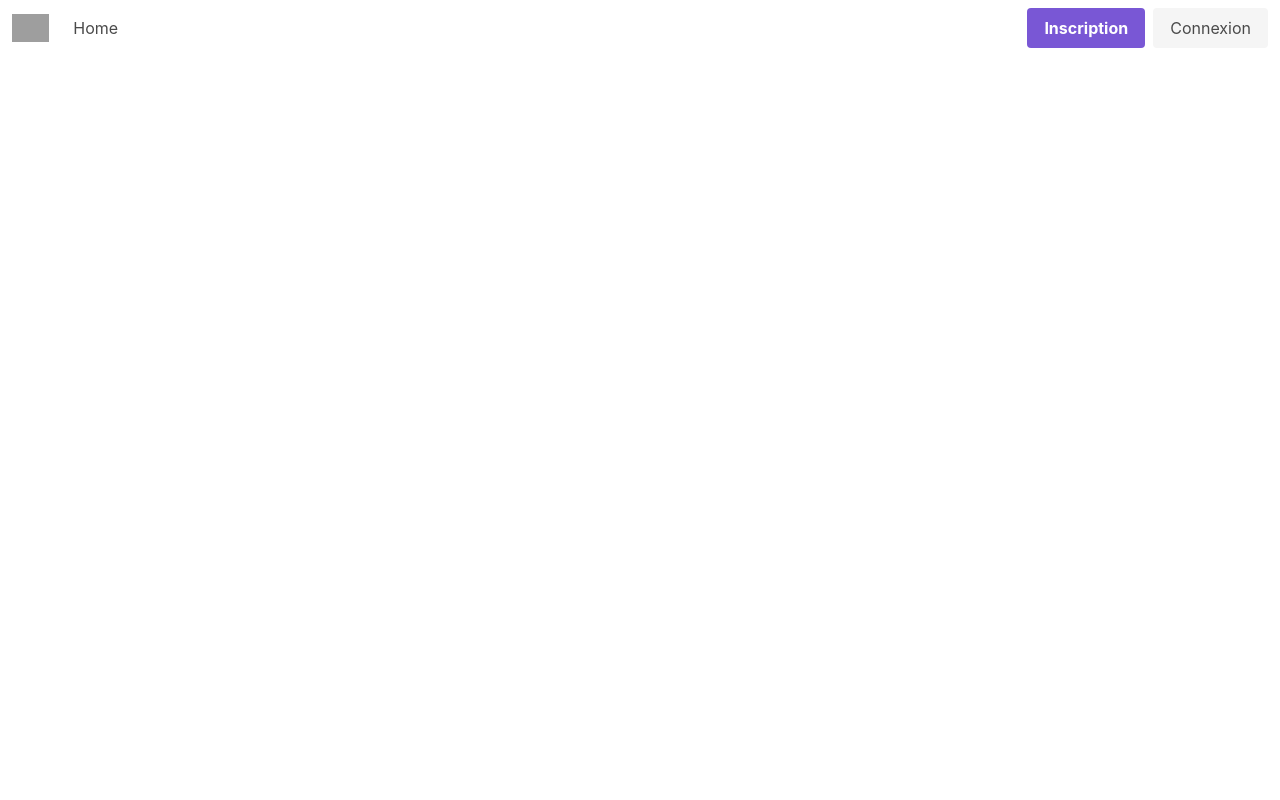
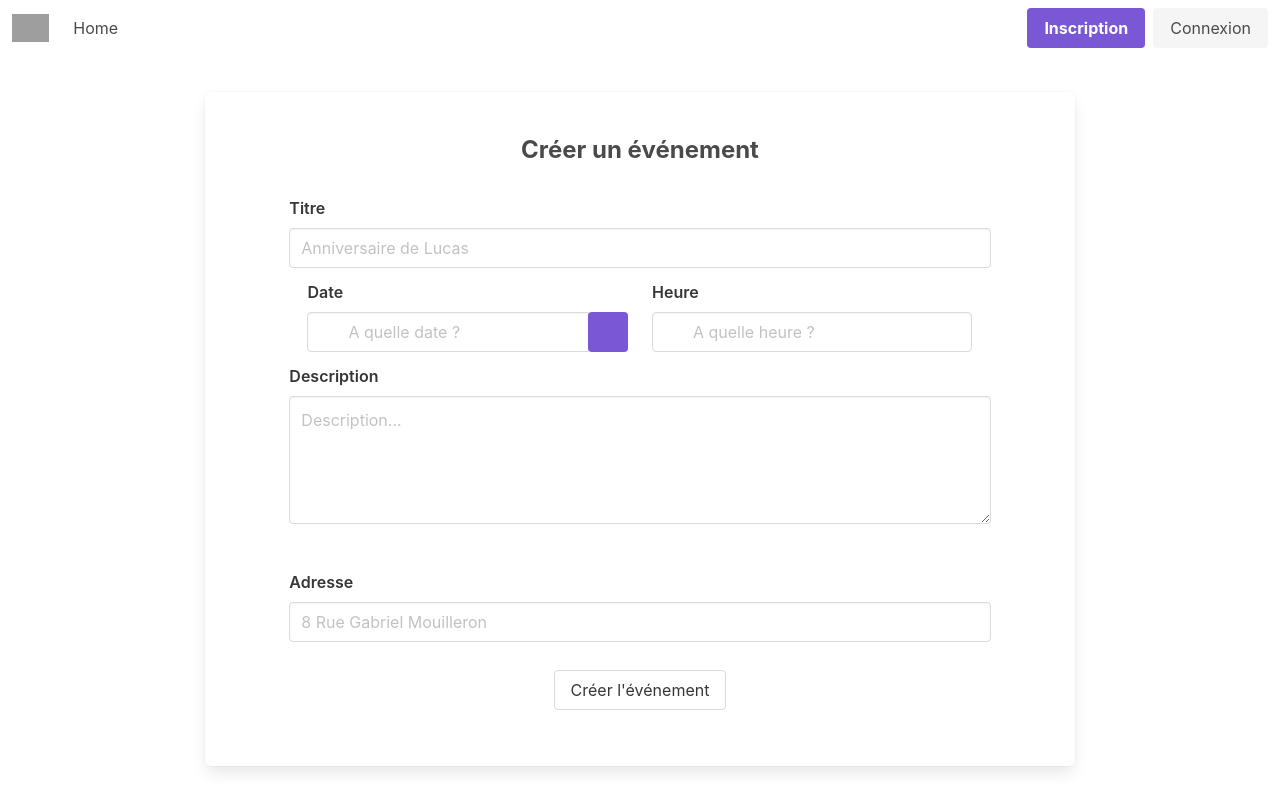
Before and after one commit to LucasHumbert/atelier2-front, a Vue app: page /create/event in a window 1280 px wide. Built offline with nearby package versions, Linux system fonts and the light colour scheme; no server answers; grey boxes are pictures that could not be loaded.

Commit message:
:sparkles: Creation event front, leaflet

```diff
--- /dev/null
+++ b/src/components/EventCreationComponent.vue
@@ -0,0 +1,142 @@
+<template>
+  <div class="columns is-multiline is-justify-content-center">
+    <form class="box column is-8 mt-6" @submit.prevent="signup">
+      <div class="column is-12">
+        <div>
+          <h1 class="has-text-centered is-size-4 pt-4">
+            <b>Créer un événement</b>
+          </h1>
+          <section class="pb-4 pl-6 pr-6 mt-4">
+            <div class="is-flex is-justify-content-center">
+              <b-field
+                  label="Titre"
+                  class="column is-12"
+              >
+                <b-input
+                    v-model="title"
+                    type="text"
+                    placeholder="Anniversaire de Lucas"
+                />
+              </b-field>
+            </div>
+            <div class="is-flex is-justify-content-center">
+              <section class="columns">
+                <div class="column is-half">
+                  <b-field label="Date">
+                    <b-datepicker
+                        ref="datepicker"
+                        expanded
+                        icon="calendar"
+                        placeholder="A quelle date ?">
+                    </b-datepicker>
+                    <b-button
+                        @click="$refs.datepicker.toggle()"
+                        icon-left="calendar-today"
+                        type="is-primary" />
+                  </b-field>
+                </div>
+                <div class="column is-half">
+                  <b-field label="Heure">
+                    <b-timepicker
+                        placeholder="A quelle heure ?"
+                        icon="clock"
+                        :incrementMinutes="minutesGranularity"
+                        :incrementHours="hoursGranularity"
+                    >
+                    </b-timepicker>
+                  </b-field>
+                </div>
+              </section>
+            </div>
+            <div class="is-flex is-justify-content-center">
+              <b-field
+                  label="Description"
+                  class="column is-12"
+              >
+                <b-input
+                    v-model="description"
+                    maxlength="200"
+                    type="textarea"
+                    placeholder="Description..."
+                />
+              </b-field>
+            </div>
+            <div class="is-flex is-justify-content-center">
+              <b-field
+                       label="Adresse"
+                       class="column is-12"
+              >
+                <b-input
+                    v-model="adress"
+                    type="text"
+                    placeholder="8 Rue Gabriel Mouilleron"
+                />
+              </b-field>
+            </div>
+            <div id="map" v-if="ready">
+              <template>
+                <l-map style="height: 300px" :zoom="zoom" :center="center" @click="addMarker">
+                  <l-tile-layer :url="url" :attribution="attribution"></l-tile-layer>
+                  <l-marker v-if="marker" :lat-lng="marker" @click="removeMarker(index)"></l-marker>
+                </l-map>
+              </template>
+            </div>
+            <div class="is-flex is-justify-content-center pb-4 pt-4">
+              <b-button>
+                Créer l'événement
+              </b-button>
+            </div>
+          </section>
+        </div>
+      </div>
+    </form>
+  </div>
+</template>
+
+<script>
+export default {
+  name: "EventCreation",
+  data() {
+    return {
+      minutesGranularity: 15,
+      hoursGranularity: 2,
+      title: '',
+      description: '',
+      adress: '',
+      date: '',
+      confpassword: '',
+      ready: false,
+      url: 'https://{s}.tile.openstreetmap.org/{z}/{x}/{y}.png',
+      attribution:
+          '&copy; <a target="_blank" href="http://osm.org/copyright">OpenStreetMap</a> contributors',
+      zoom: 15,
+      center: [48.6822, 6.1862],
+      markerLatLng: [48.6822, 6.1862],
+      marker: '',
+      index: '',
+    }
+  },
+  mounted() {
+    this.axios.get('http://ip-api.com/json/')
+        .then((response) => {
+          this.center =  [response.data.lat, response.data.lon ]
+          this.ready = true
+        })
+  },
+  methods: {
+    removeMarker(index) {
+      index = index - 1;
+      this.markers.splice(index, 1);
+    },
+    addMarker(event) {
+      console.log(event.latlng)
+      this.marker = event.latlng
+      console.log(this.marker)
+    }
+  }
+}
+</script>
+
+<style scoped>
+
+</style>
--- a/src/router/index.js
+++ b/src/router/index.js
@@ -4,6 +4,7 @@ import HomeView from '../views/HomeView.vue'
 import EventView from "@/views/EventView";
 import SignupView from "@/views/SignupView";
 import SigninView from "@/views/SigninView";
+import EventCreationView from "@/views/EventCreationView";
 
 Vue.use(VueRouter)
 
@@ -27,6 +28,11 @@ const routes = [
     path: '/signin',
     name: 'signin',
     component: SigninView
+  },
+  {
+    path: '/create/event',
+    name: 'createevent',
+    component: EventCreationView
   }
 ]
 
--- /dev/null
+++ b/src/views/EventCreationView.vue
@@ -0,0 +1,19 @@
+<template>
+  <EventCreation/>
+</template>
+
+<script>
+
+import EventCreation from "@/components/EventCreationComponent";
+export default {
+  name: 'EventCreationView',
+  components: {
+    EventCreation
+
+  }
+}
+</script>
+
+<style scoped>
+
+</style>
--- a/src/views/HomeView.vue
+++ b/src/views/HomeView.vue
@@ -1,5 +1,10 @@
 <template>
   <div>
+    <div class ="has-text-centered">
+      <router-link to="/create/event">
+        <b-button type="is-primary is-light">Créer un événement</b-button>
+      </router-link>
+    </div>
     <div class="columns is-multiline p-6">
       <cardevent-component description="test" name="Anniversaire de Baptiste" />
       <cardevent-component description="test" name="Anniversaire de Calvin" />
```
